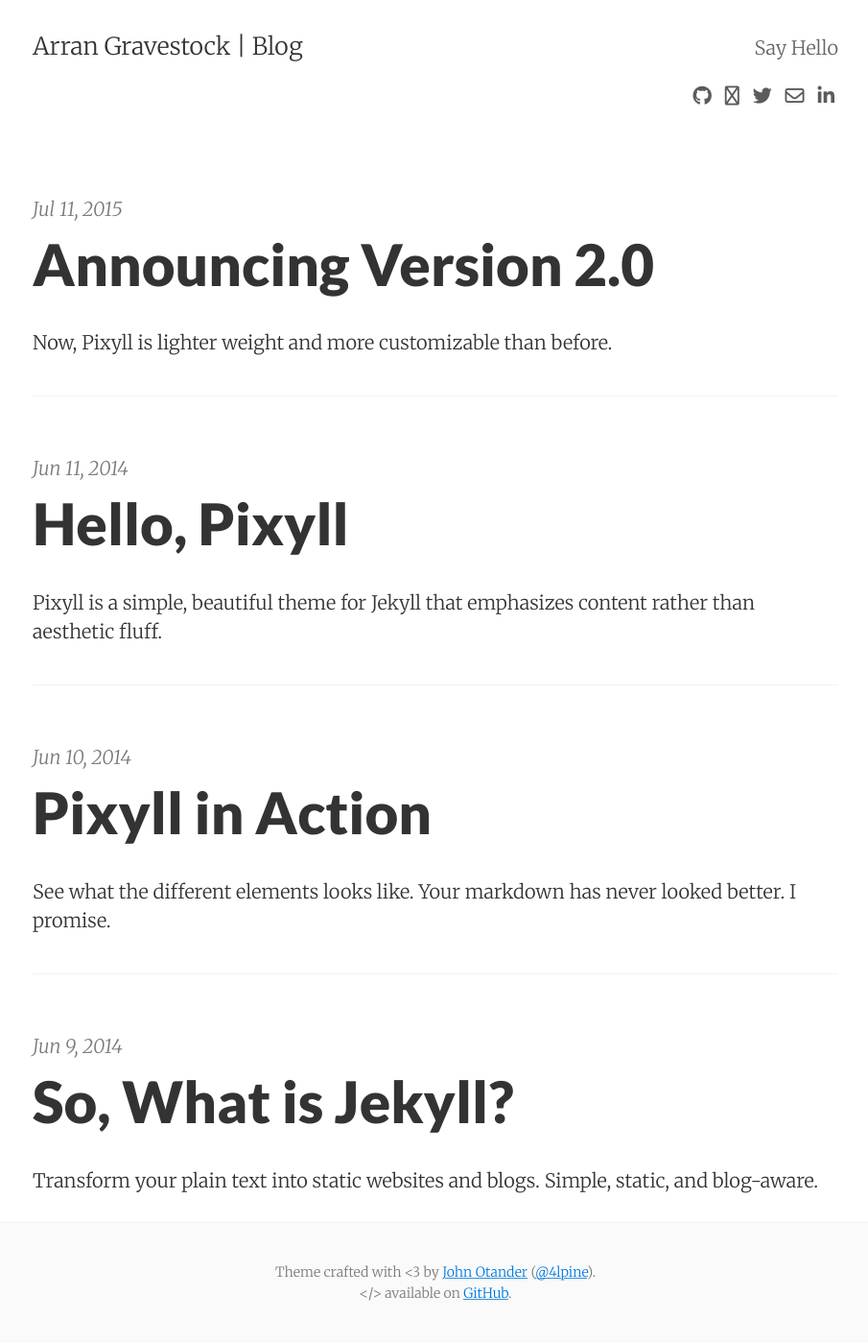
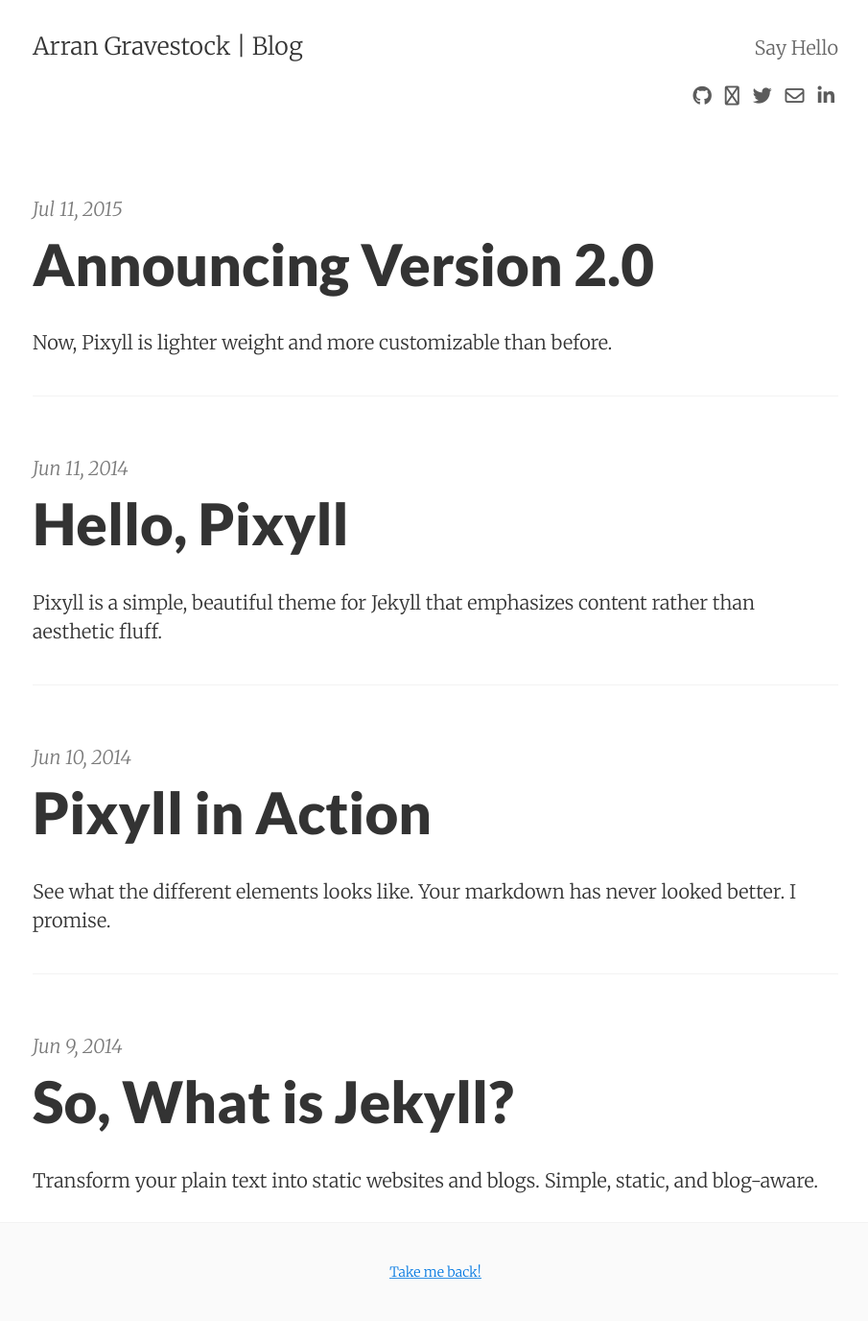
Before and after one commit to ArranGravestock/blog, a Jekyll site: the page built from index.html, in a window 1280 px wide. Shown: the whole page at 96% size, without its empty margins (186-1091 px from the left). Built offline with Jekyll 4.4.1, drawn with Linux system fonts in a browser that asks for light colours; nearby versions of some CDN libraries; the list of posts is cut into pages by our own code; after the commit the page ends 1376 px from its top, so only the background shows below that.

Commit message:
change footer

```diff
--- a/_includes/footer.html
+++ b/_includes/footer.html
@@ -1,8 +1,7 @@
 <footer class="center">
   <div class="measure">
     <small>
-      Theme crafted with &lt;3 by <a href="http://johnotander.com">John Otander</a> (<a href="https://twitter.com/4lpine">@4lpine</a>).<br>
-      &lt;/&gt; available on <a href="https://github.com/johnotander/pixyll">GitHub</a>.
+      <a href="/">Take me back!</a>
     </small>
   </div>
 </footer>
```
Also changed, not shown: .github/PULL_REQUEST_TEMPLATE.md (added), .travis.yml (added), 1 other file.
